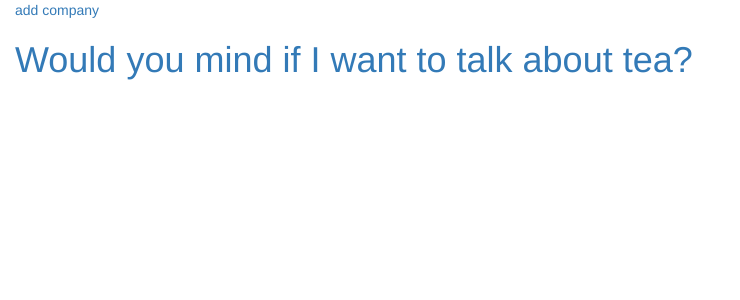
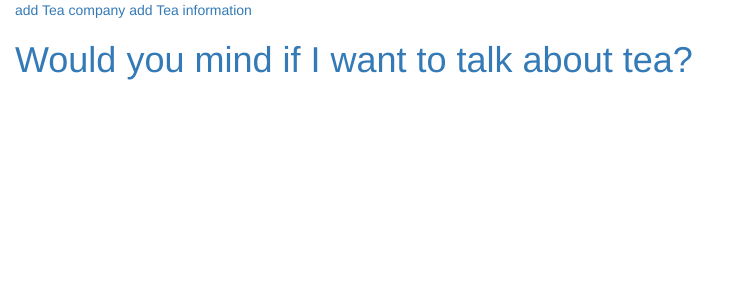
Before and after one commit to singstat/tea_recommand, a Django app: page / in a window 1280 px wide. Shown: the top 300 px of the page, without its empty margins (0-740 px from the left). Run offline with Django 3.2, Linux system fonts and the light colour scheme; data that the repository does not hold is empty; some libraries are stand-ins or nearby versions.

Commit message:
form 난리 + render 잘못 해서 template does not exist 가 뜨고...제길.

```diff
--- a/mysite/settings.py
+++ b/mysite/settings.py
@@ -53,6 +53,10 @@ MIDDLEWARE_CLASSES = (
 
 ROOT_URLCONF = 'mysite.urls'
 
+TEMPLATE_DIRS = (
+    '/tea_log/templates',
+)
+
 TEMPLATES = [
     {
         'BACKEND': 'django.template.backends.django.DjangoTemplates',
--- a/tea_log/forms.py
+++ b/tea_log/forms.py
@@ -1,7 +1,9 @@
 from django import forms
 from django.forms import Textarea
 
-from .models import Entry, Company
+from .models import Entry, Company, TeaName, Tea
+
+from django.forms import ModelChoiceField
 
 class PostForm(forms.ModelForm):
     class Meta:
@@ -12,5 +14,20 @@ class PostForm(forms.ModelForm):
                 }
 
 class TeaInfo(forms.Form):
-	company_name = forms.CharField()
-	tea_name = forms.CharField(max_length = 100)
+	company_name = forms.CharField(max_length = 100)
+	tea_name     = forms.CharField(max_length = 100)
+	#company_choice = forms.ModelChoiceField(queryset = Company.objects.all(), required = False)
+	#tea_choice     = forms.ModelChoiceField(queryset = TeaName.objects.all(), required = False)
+	#nation         =
+	#region         =
+	#status         =
+	def save(self):
+		data = self.cleaned_data
+		Company.objects.create(name = data['company_name'])
+		TeaName.objects.create(name = data['tea_name'])
+
+
+class TeaForm(forms.ModelForm):
+    class Meta:
+        model = Tea
+        fields = ('name','company','nation','region','color','status')
--- a/tea_log/templates/tea_log/base.html
+++ b/tea_log/templates/tea_log/base.html
@@ -6,7 +6,8 @@
 		<link rel="stylesheet" href="//maxcdn.bootstrapcdn.com/bootstrap/3.2.0/css/bootstrap.min.css">
 		<link rel="stylesheet" href="//maxcdn.bootstrapcdn.com/bootstrap/3.2.0/css/bootstrap-theme.min.css">
 		<!-- -->
-		<a href="{% url 'log_new' %}"> add company </a>
+		<a href="{% url 'add_new' %}"> add Tea company </a>
+		<a href="{% url 'add_tea' %}"> add Tea information </a>
 		<link rel="stylesheet" href="{% static "css/blog.css" %}">
     </head>
     <body>
--- a/tea_log/urls.py
+++ b/tea_log/urls.py
@@ -4,5 +4,6 @@ from . import views
 urlpatterns = [
 	url(r'^$', views.tea_list,name='tea_list'),
     url(r'^(?P<un>\w+)/$', views.user_detail, name='user_detail'),
-    url(r'^/new/$', views.log_new, name='log_new'),
+    url(r'^/new/$', views.add_new, name='add_new'),
+	url(r'^/new_tea/$', views.add_tea, name='add_tea')
 ]
--- a/tea_log/views.py
+++ b/tea_log/views.py
@@ -5,30 +5,74 @@ from django.contrib.auth.models import User
 
 from django.shortcuts import render, get_object_or_404
 
-from .forms import PostForm
+from .forms import PostForm, TeaInfo, TeaForm
 
 def tea_list(request):
-    posts = Entry.objects.order_by('-created_date')
-    form = PostForm()
+	posts = Entry.objects.order_by('-created_date')
+	form = PostForm()
 
-    if request.method == "POST":
-        form = PostForm(request.POST)
-        if form.is_valid():
-            post = form.save(commit=False)
-            post.author = request.user
-            post.published_date = timezone.now()
-            post.save()
-            return render('tea_log/tea_list.html', {'posts': posts, 'form': form})
-    else:
-        form = PostForm()
+	if request.method == "POST":
+		form = PostForm(request.POST)
+		if form.is_valid():
+			post = form.save(commit=False)
+			post.author = request.user
+			post.published_date = timezone.now()
+			post.save()
 
-    return render(request, 'tea_log/tea_list.html', {'posts': posts, 'form': form})
+			return render(request,'tea_log/tea_list.html', {'posts': posts, 'form': form})
+	else:
+		form = PostForm()
+
+	return render(request, 'tea_log/tea_list.html', {'posts': posts, 'form': form})
 
 def user_detail(request, un):
-    post = Entry.objects.filter( author= User.objects.get(username= un).pk ).order_by('-created_date')
-    return render(request, 'tea_log/user_detail.html', {'posts': post,'name': un})
+	post = Entry.objects.filter( author= User.objects.get(username= un).pk ).order_by('-created_date')
+	return render(request, 'tea_log/user_detail.html', {'posts': post,'name': un})
 
-def log_new(request):
-    form = PostForm()
-    return render(request, 'tea_log/log_edit.html', {'form': form})
+def add_new(request):
+	form = TeaInfo()
+	if request.method == "POST":
+		form = TeaInfo(request.POST)
+		if form.is_valid():
+			form.save()
+			form = TeaInfo()
+			return render(request, 'tea_log/edit.html', {'form': form})
+	else:
+		form = TeaInfo()
+	return render(request, 'tea_log/edit.html', {'form': form})
+
+def add_tea(request):
+	form = TeaForm()
+	if request.method == "POST":
+		form = TeaForm(request.POST)
+		if form.is_valid():
+			post = form.save(commit=False)
+			post.author = request.user
+			post.published_date = timezone.now()
+			post.save()
+			return render(request, 'tea_log/edit2.html', {'form': form})
+	else:
+		form = TeaForm()
+
+	return render(request, 'tea_log/edit2.html', {'form': form})
+
+#def add_two(request):
+#	form = TeaInfo()
+#	sub_form = TeaForm()
+#	if request.method == "POST":
+#		form = TeaInfo(request.POST)
+#		sub_form = TeaForm(request.POST)
+#		if form.is_valid():
+#			form.save()
+#			form = TeaInfo()
+#			return render(request, 'tea_log/edit.html', {'form': form, 'sub_form': sub_form})
+#		if sub_form.is_valid():
+#			post = sub_form.save(commit=False)
+#			post.author = request.user
+#			post.published_date = timezone.now()
+#			post.save()
+#	else:
+#		form = TeaInfo()
+#		sub_form = TeaForm()
+#	return render(request, 'tea_log/edit.html', {'form': form, 'sub_form':sub_form})
 # Create your views here.
```
Also changed, not shown: tea_log/templates/tea_log/edit.html (added, +11 -0 lines), tea_log/templates/tea_log/edit2.html (added, +10 -0 lines), tea_log/templates/tea_log/log_edit.html (deleted, +0 -9 lines).
